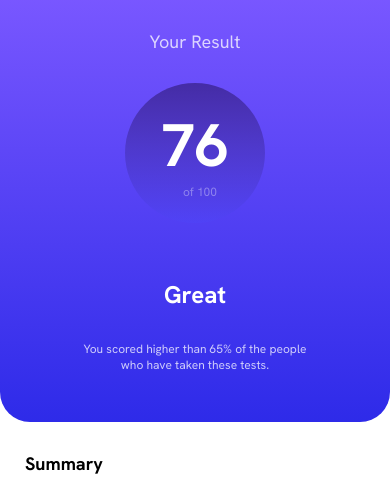
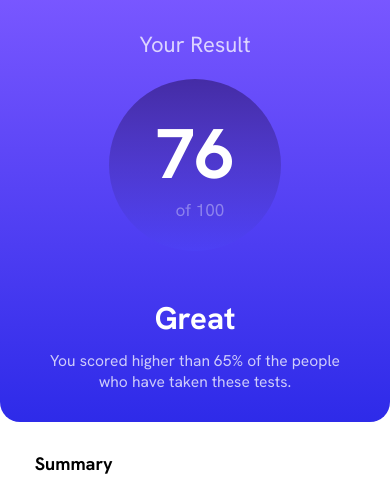
Before and after one commit to nadeemnagarji/Frontend-Mentor-Challenge, a plain HTML site: page index.html in a window 390 px wide. Shown: the top 485 px of the page. Drawn offline with Linux system fonts and the light colour scheme.

Commit message:
responsive update

```diff
--- a/style.css
+++ b/style.css
@@ -180,12 +180,9 @@ body{
 /*mobile design*/
 
 @media(max-width:450px){
-    body{
-        display: flex;
-       flex-direction: column;
-       max-width: 100%;
-       min-height: 100vh;
-       align-items: start;
+    .body{
+        max-width: 100vw;
+        max-height: 100vh;
     }
     .attribution{
         display: none;
@@ -193,22 +190,53 @@ body{
     .container{
         display: flex;
         flex-direction: column;
-    border-radius: 0px;
-    box-shadow: none;
-    /* justify-content:stretch; */
-       margin: 0;
-       width: 100vw;
-       height: 100vh;
-
-
+            width: 100%;
+            height:100%;
+        /* background-color: red; */
     }
     .left{
-    max-width: 100%;
-    border-radius: 0 0 3rem 3rem;
-   }
-   .right{
+        border-top-left-radius: 0rem;
+        border-top-right-radius: 0rem;
+        min-height: 30%;
          width: 100%;
     }
-
+    .left h3{
+        font-size: 2.2rem;
     }
-/*sdiado*/
+    .Score{
+        width: 44vw;
+        height: 44vw;
+        align-self: center;
+        margin-top: 0rem;
+    }
+    #num{
+        font-size:18vw;
+    }
+    #of{
+        font-size: 4.4vw;
+    }
+    .comment{
+        justify-items: center;
+        width: 80%;
+    }
+    .comment h4{
+        margin-top: 2rem;
+        font-size: 8vw;
+    }
+    .comment p{
+        font-size: 4vw;
+    }
+}
+@media(max-height:668px){
+    .left{
+        min-height: 30vh;
+        grid-template-rows: 0.2fr 1fr 0.7fr;
+    }
+    .Score{
+        width: 15rem;
+        height: 15rem;
+    }
+    #num{
+        font-size: 6rem;
+    }
+}
```
Lines whose indentation alone changed are shown as unchanged.
